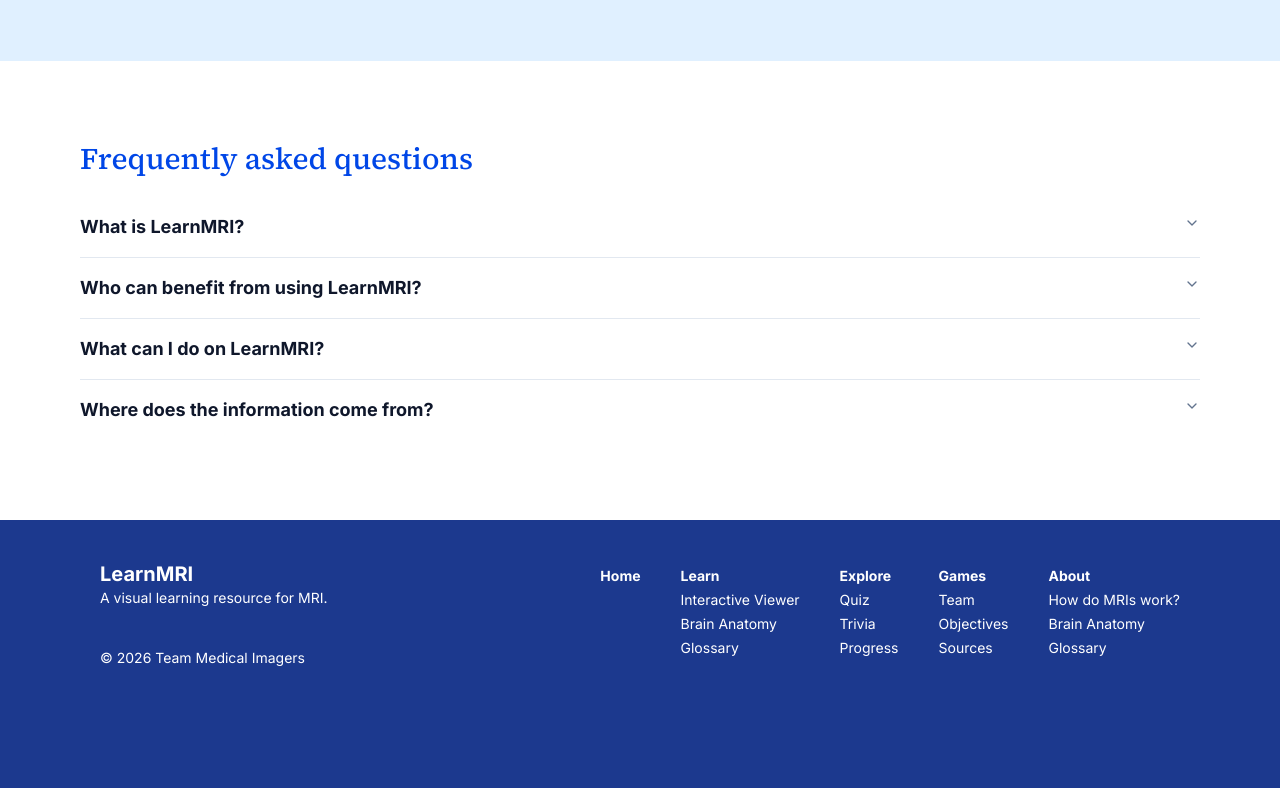
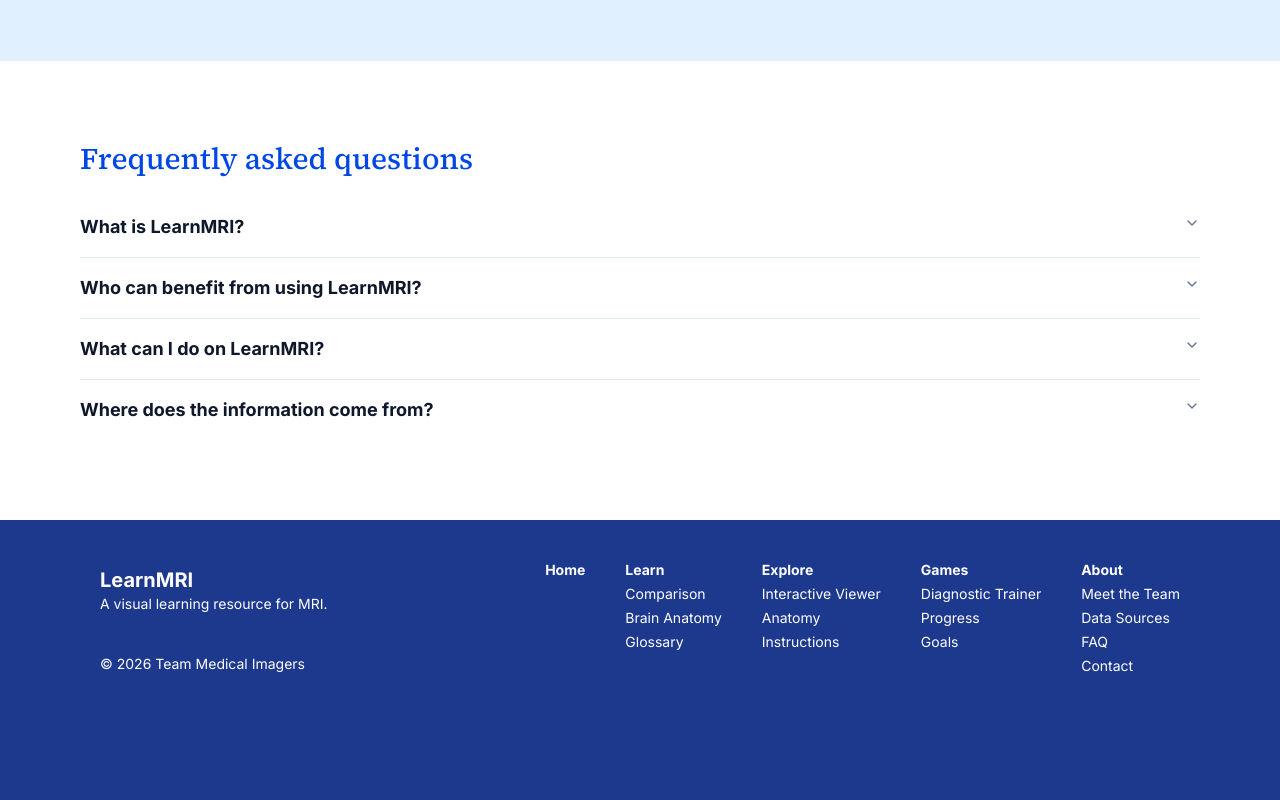
Before and after one commit to mikaelatho/medical-imagers-shadcn, a Next.js app: page / in a window 1280 px wide. Shown: the part 1677-2477 px from the top of the page. Built offline with nearby package versions, Linux system fonts and the light colour scheme.

Commit message:
footer links

```diff
--- a/app/explore/page.tsx
+++ b/app/explore/page.tsx
@@ -9,7 +9,6 @@ import Link from "next/link";
 export default function Explore() {
   const { viewerRef, loadModel, setOpacity } = navigator();
   const {contourImages, setContourImages} = contour();
-  const basePath = process.env.NODE_ENV === "production" ? "/medical-imagers-shadcn" : "";
 
 const basePath =
   process.env.NODE_ENV === "production"
--- a/components/ui/footer.tsx
+++ b/components/ui/footer.tsx
@@ -22,33 +22,34 @@ export function Footer() {
       <div>
         <ul>
           <li className="pb-1 hover:underline cursor-pointer font-bold"><Link href="/learn">Learn</Link></li>
-          <li className="pb-1 hover:underline cursor-pointer">Interactive Viewer</li>
-          <li className="pb-1 hover:underline cursor-pointer">Brain Anatomy</li>
-          <li className="pb-1 hover:underline cursor-pointer">Glossary</li>
+          <li className="pb-1 hover:underline cursor-pointer"><Link href="/learn">Comparison</Link></li>
+          <li className="pb-1 hover:underline cursor-pointer"><Link href="/learn">Brain Anatomy</Link></li>
+          <li className="pb-1 hover:underline cursor-pointer"><Link href="/learn">Glossary</Link></li>
         </ul>
       </div>
       <div>
         <ul>
           <li className="pb-1 hover:underline cursor-pointer font-bold"><Link href="/explore">Explore</Link></li>
-          <li className="pb-1 hover:underline cursor-pointer">Quiz</li>
-          <li className="pb-1 hover:underline cursor-pointer">Trivia</li>
-          <li className="pb-1 hover:underline cursor-pointer">Progress</li>
+          <li className="pb-1 hover:underline cursor-pointer"><Link href="/explore">Interactive Viewer</Link></li>
+          <li className="pb-1 hover:underline cursor-pointer"><Link href="/explore">Anatomy</Link></li>
+          <li className="pb-1 hover:underline cursor-pointer"><Link href="/explore">Instructions</Link></li>
         </ul>
       </div>
       <div>
         <ul>
           <li className="pb-1 hover:underline cursor-pointer font-bold"><Link href="/games">Games</Link></li>
-          <li className="pb-1 hover:underline cursor-pointer">Team</li>
-          <li className="pb-1 hover:underline cursor-pointer">Objectives</li>
-          <li className="pb-1 hover:underline cursor-pointer">Sources</li>
+          <li className="pb-1 hover:underline cursor-pointer"><Link href="/games">Diagnostic Trainer</Link></li>
+          <li className="pb-1 hover:underline cursor-pointer"><Link href="/games">Progress</Link></li>
+          <li className="pb-1 hover:underline cursor-pointer"><Link href="/games">Goals</Link></li>
         </ul>
       </div>
       <div>
         <ul>
           <li className="pb-1 hover:underline cursor-pointer font-bold"><Link href="/about">About</Link></li>
-          <li className="pb-1 hover:underline cursor-pointer">How do MRIs work?</li>
-          <li className="pb-1 vhover:underline cursor-pointer">Brain Anatomy</li>
-          <li className="pb-1 hover:underline cursor-pointer">Glossary</li>
+          <li className="pb-1 hover:underline cursor-pointer"><Link href="/about">Meet the Team</Link></li>
+          <li className="pb-1 vhover:underline cursor-pointer"><Link href="/about">Data Sources</Link></li>
+          <li className="pb-1 hover:underline cursor-pointer"><Link href="/about">FAQ</Link></li>
+          <li className="pb-1 hover:underline cursor-pointer"><Link href="/about">Contact</Link></li>
         </ul>
       </div>
     </div>
```
